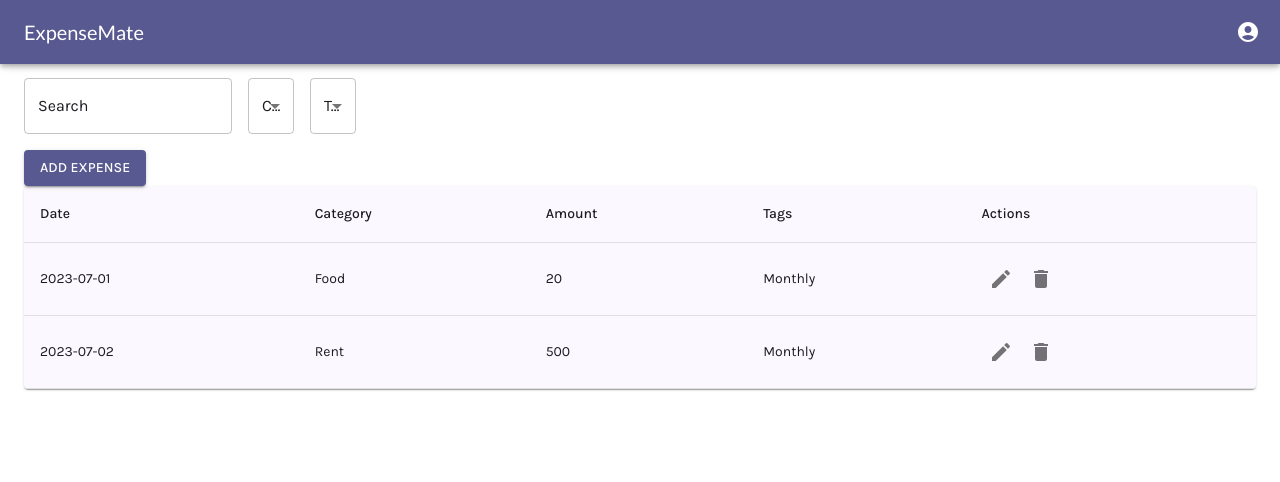
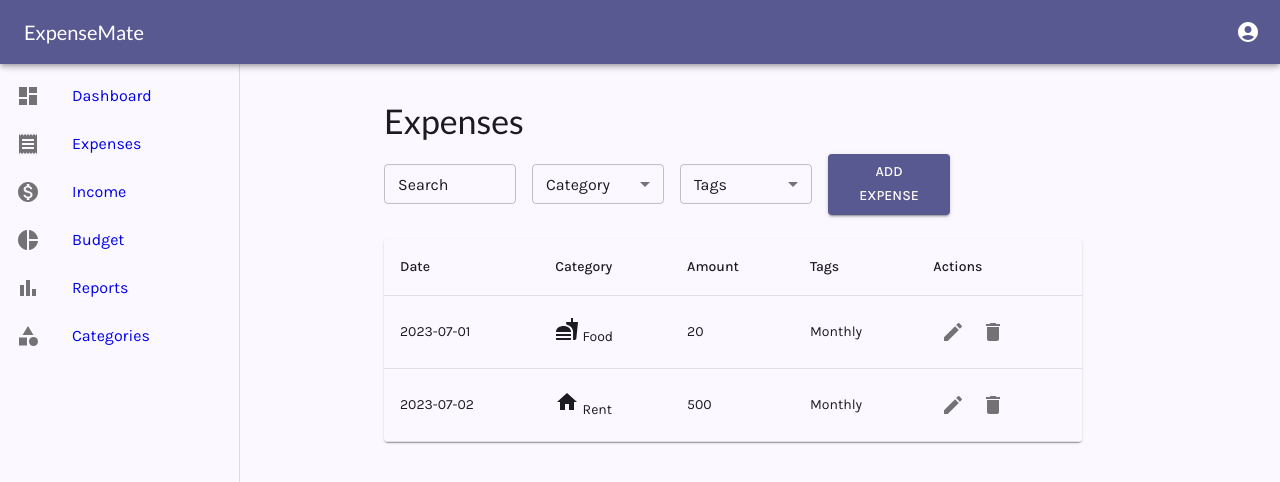
Before and after one commit to m-usaid99/ExpenseMate, a React (Create React App) app: page /expenses in a window 1280 px wide. Shown: the top 482 px of the page. Built offline with nearby package versions, Linux system fonts and the light colour scheme.

Commit message:
expense layout modified

```diff
--- a/src/components/ExpenseFilters.js
+++ b/src/components/ExpenseFilters.js
@@ -1,25 +1,32 @@
-// src/components/ExpenseFilters.js
 import React from 'react';
-import { Box, TextField, MenuItem } from '@mui/material';
+import { Box, TextField, MenuItem, Button, Grid } from '@mui/material';
 
 const categories = ['Food', 'Rent', 'Utilities', 'Entertainment'];
 const tags = ['Monthly', 'One-time', 'Recurring'];
 
-const ExpenseFilters = ({ filters, onFilterChange }) => {
+const ExpenseFilters = ({ filters, onFilterChange, handleAddExpense }) => {
   return (
-    <Box sx={{ display: 'flex', gap: 2, mb: 2 }}>
+    <Box sx={{ mb: 3 }}>
+      <Grid container spacing={2} alignItems="center">
+        <Grid item xs={12} sm={3} md={2}>
           <TextField
             label="Search"
             value={filters.search}
             onChange={(e) => onFilterChange('search', e.target.value)}
             variant="outlined"
+            fullWidth
+            size="small"
           />
+        </Grid>
+        <Grid item xs={12} sm={3} md={2}>
           <TextField
             select
             label="Category"
             value={filters.category}
             onChange={(e) => onFilterChange('category', e.target.value)}
             variant="outlined"
+            fullWidth
+            size="small"
           >
             {categories.map((category) => (
               <MenuItem key={category} value={category}>
@@ -27,12 +34,16 @@ const ExpenseFilters = ({ filters, onFilterChange }) => {
               </MenuItem>
             ))}
           </TextField>
+        </Grid>
+        <Grid item xs={12} sm={3} md={2}>
           <TextField
             select
             label="Tags"
             value={filters.tags}
             onChange={(e) => onFilterChange('tags', e.target.value)}
             variant="outlined"
+            fullWidth
+            size="small"
           >
             {tags.map((tag) => (
               <MenuItem key={tag} value={tag}>
@@ -40,6 +51,15 @@ const ExpenseFilters = ({ filters, onFilterChange }) => {
               </MenuItem>
             ))}
           </TextField>
+        </Grid>
+        <Grid item xs={12} sm={3} md={2}>
+          <Box sx={{ display: 'flex', justifyContent: 'flex-end', marginRight: '10px' }}>
+            <Button variant="contained" color="primary" onClick={handleAddExpense}>
+              Add Expense
+            </Button>
+          </Box>
+        </Grid>
+      </Grid>
     </Box>
   );
 };
--- a/src/components/ExpenseList.js
+++ b/src/components/ExpenseList.js
@@ -1,11 +1,20 @@
-// src/components/ExpenseList.js
 import React from 'react';
-import { Table, TableBody, TableCell, TableContainer, TableHead, TableRow, Paper, IconButton } from '@mui/material';
+import { Table, TableBody, TableCell, TableContainer, TableHead, TableRow, Paper, IconButton, Box } from '@mui/material';
 import { Edit, Delete } from '@mui/icons-material';
+import { Category, Fastfood, Home, Payment, DirectionsCar } from '@mui/icons-material'; // Example icons
+
+const categoryIcons = {
+  Food: <Fastfood />,
+  Rent: <Home />,
+  Utilities: <Payment />,
+  Transportation: <DirectionsCar />,
+  Other: <Category />
+};
 
 const ExpenseList = ({ expenses, onEdit, onDelete }) => {
   return (
-    <TableContainer component={Paper}>
+    <Box sx={{ display: 'flex', justifyContent: 'flex-start', marginTop: 2 }}>
+      <TableContainer component={Paper} sx={{ width: '80%' }}>
         <Table>
           <TableHead>
             <TableRow>
@@ -18,9 +27,11 @@ const ExpenseList = ({ expenses, onEdit, onDelete }) => {
           </TableHead>
           <TableBody>
             {expenses.map((expense) => (
-            <TableRow key={expense.id}>
+              <TableRow key={expense.id} sx={{ fontSize: '1rem' }}>
                 <TableCell>{expense.date}</TableCell>
-              <TableCell>{expense.category}</TableCell>
+                <TableCell>
+                  {categoryIcons[expense.category] || categoryIcons['Other']} {expense.category}
+                </TableCell>
                 <TableCell>{expense.amount}</TableCell>
                 <TableCell>{expense.tags.join(', ')}</TableCell>
                 <TableCell>
@@ -36,6 +47,7 @@ const ExpenseList = ({ expenses, onEdit, onDelete }) => {
           </TableBody>
         </Table>
       </TableContainer>
+    </Box>
   );
 };
 
--- /dev/null
+++ b/src/components/Layout.js
@@ -0,0 +1,19 @@
+import React from 'react';
+import { Box, CssBaseline } from '@mui/material';
+import NavBar from './NavBar';
+import Sidebar from './Sidebar';
+
+const Layout = ({ children }) => {
+  return (
+    <Box sx={{ display: 'flex' }}>
+      <CssBaseline />
+      <NavBar />
+      <Sidebar />
+      <Box component="main" sx={{ flexGrow: 1, p: 3, ml: '120px', pt: '100px' }}>
+        {children}
+      </Box>
+    </Box>
+  );
+};
+
+export default Layout;
--- a/src/pages/Expenses.js
+++ b/src/pages/Expenses.js
@@ -1,10 +1,9 @@
-// src/pages/Expenses.js
 import React, { useState } from 'react';
-import { Box, Typography, Button } from '@mui/material';
+import { Box, Typography } from '@mui/material';
 import ExpenseList from '../components/ExpenseList';
 import ExpenseFilters from '../components/ExpenseFilters';
 import ExpenseModal from '../components/ExpenseModal';
-import NavBar from '../components/NavBar';
+import Layout from '../components/Layout';
 
 const initialExpenses = [
   { id: 1, date: '2023-07-01', category: 'Food', amount: 20, tags: ['Monthly'], notes: 'Lunch' },
@@ -46,15 +45,11 @@ const Expenses = () => {
   };
 
   return (
-    <Box sx={{ p: 3 }}>
-      <NavBar />
+    <Layout>
       <Typography variant="h4" gutterBottom>
         Expenses
       </Typography>
-      <ExpenseFilters filters={filters} onFilterChange={handleFilterChange} />
-      <Button variant="contained" color="primary" onClick={handleAddExpense}>
-        Add Expense
-      </Button>
+      <ExpenseFilters filters={filters} onFilterChange={handleFilterChange} handleAddExpense={handleAddExpense} />
       <ExpenseList expenses={expenses} onEdit={handleEditExpense} onDelete={handleDeleteExpense} />
       <ExpenseModal
         open={isModalOpen}
@@ -62,7 +57,7 @@ const Expenses = () => {
         onSave={handleSaveExpense}
         expense={selectedExpense}
       />
-    </Box>
+    </Layout>
   );
 };
 
```
Lines whose indentation alone changed are shown as unchanged.
